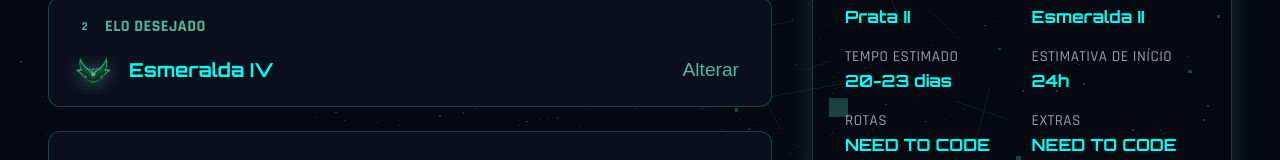
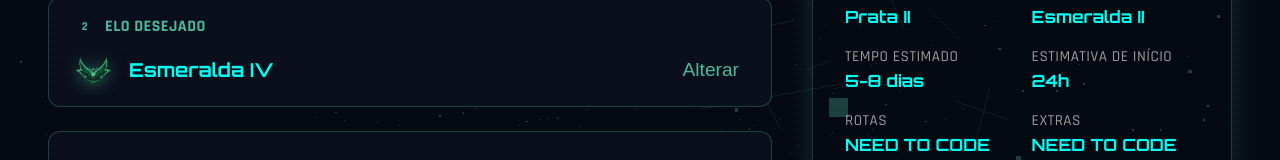
Before and after one commit to TheSh1ro/elodark-website, a Vue app: page /services/wins in a window 1280 px wide. Shown: the part 265-425 px from the top of the page. Built offline with nearby package versions, Linux system fonts and the light colour scheme.

Commit message:
fix: ajustado prazo de entrega do serviço

```diff
--- a/src/components/elojob/ElojobCalculator.vue
+++ b/src/components/elojob/ElojobCalculator.vue
@@ -365,9 +365,9 @@ const finalPrice = computed(() => {
 })
 
 const estimatedTime = computed(() => {
-  let days = divisions.value * 2
+  let days = divisions.value * 0.5
   if (options.value.express) days = Math.ceil(days * 0.6)
-  return `${days}-${days + 3} dias`
+  return `${Math.floor(days)}-${Math.ceil(days * 1.5)} dias`
 })
 
 // Labels para exibição
```
